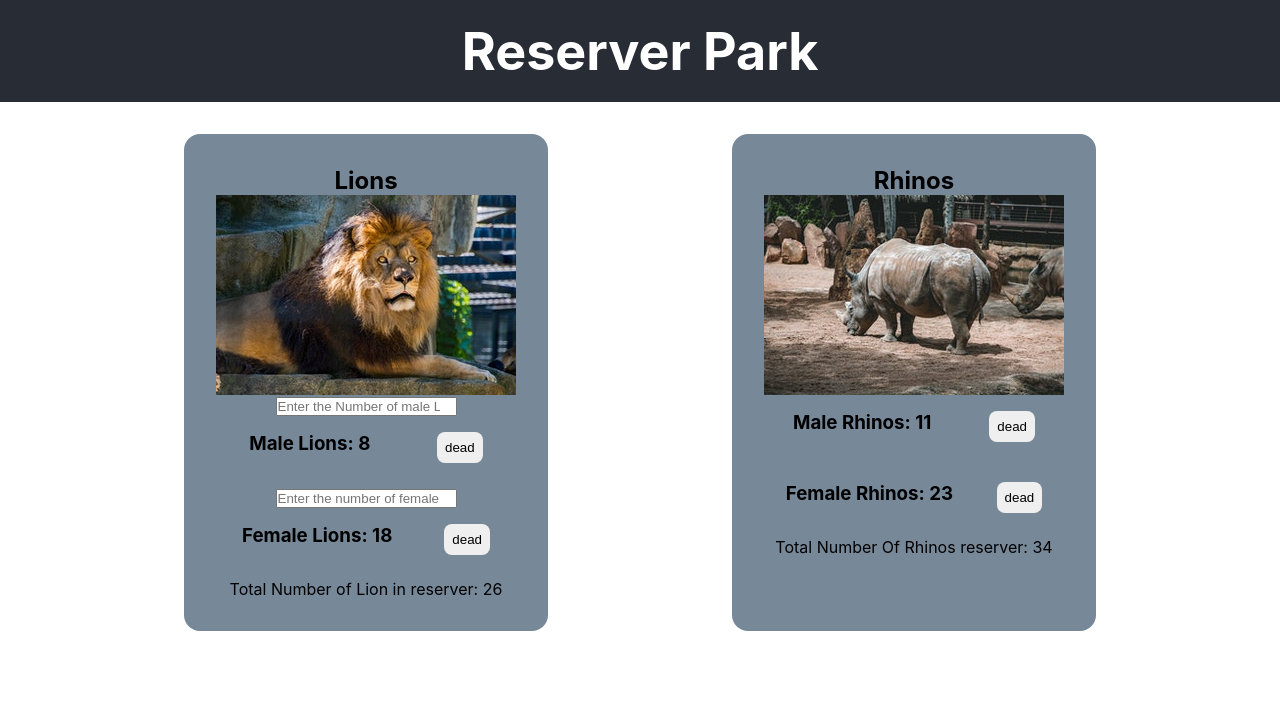
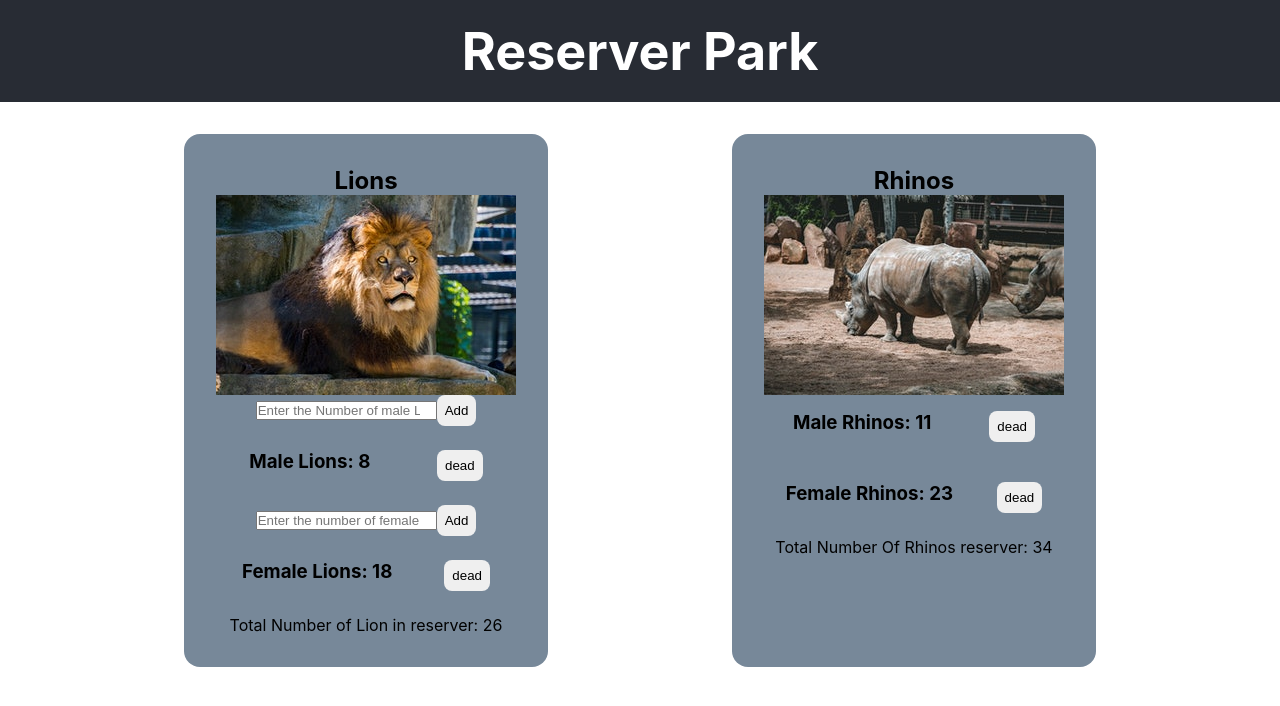
Before and after one commit to skosana721/Moral-Activities, a React (Create React App) app in the folder reserve-park/: page / in a window 1280 px wide. Shown: the top 706 px of the page. Built offline with nearby package versions, Linux system fonts and the light colour scheme.

Commit message:
added onSubmit to the forms and added two method to both forms for addMaleNumber and addFemaleNumber

```diff
--- a/reserve-park/src/component/Lions.js
+++ b/reserve-park/src/component/Lions.js
@@ -25,29 +25,41 @@ function Lions() {
       dispatch(reduceFemaleNumber());
     }
   };
+  const addMaleNumber = (e) => {
+    e.preventDefault(0);
+    setMaleNumber();
+    console.log(maleNumber);
+  };
+  const addFemaleNumber = (e) => {
+    e.preventDefault();
+    setFemaleNumber("");
+    console.log(femaleNumber);
+  };
   return (
     <div className="lion-section">
       <h2>Lions</h2>
       <img src={Img} alt="" />
-      <form>
+      <form onSubmit={addMaleNumber}>
         <input
           type="number"
           name="male"
           onChange={(e) => setMaleNumber(e.target.value)}
           placeholder="Enter the Number of male Lions"
         />
+        <button type="submit">Add</button>
       </form>
       <div className="male">
         <h3>Male Lions: {lion.maleLions}</h3>
         <button onClick={reduceMaleNum}>dead</button>
       </div>
-      <form>
+      <form onSubmit={addFemaleNumber}>
         <input
           type="number"
           name="female"
           placeholder="Enter the number of female Lions"
           onChange={(e) => setFemaleNumber(e.target.value)}
         />
+        <button type="submit">Add</button>
       </form>
 
       <div className="female">
```
